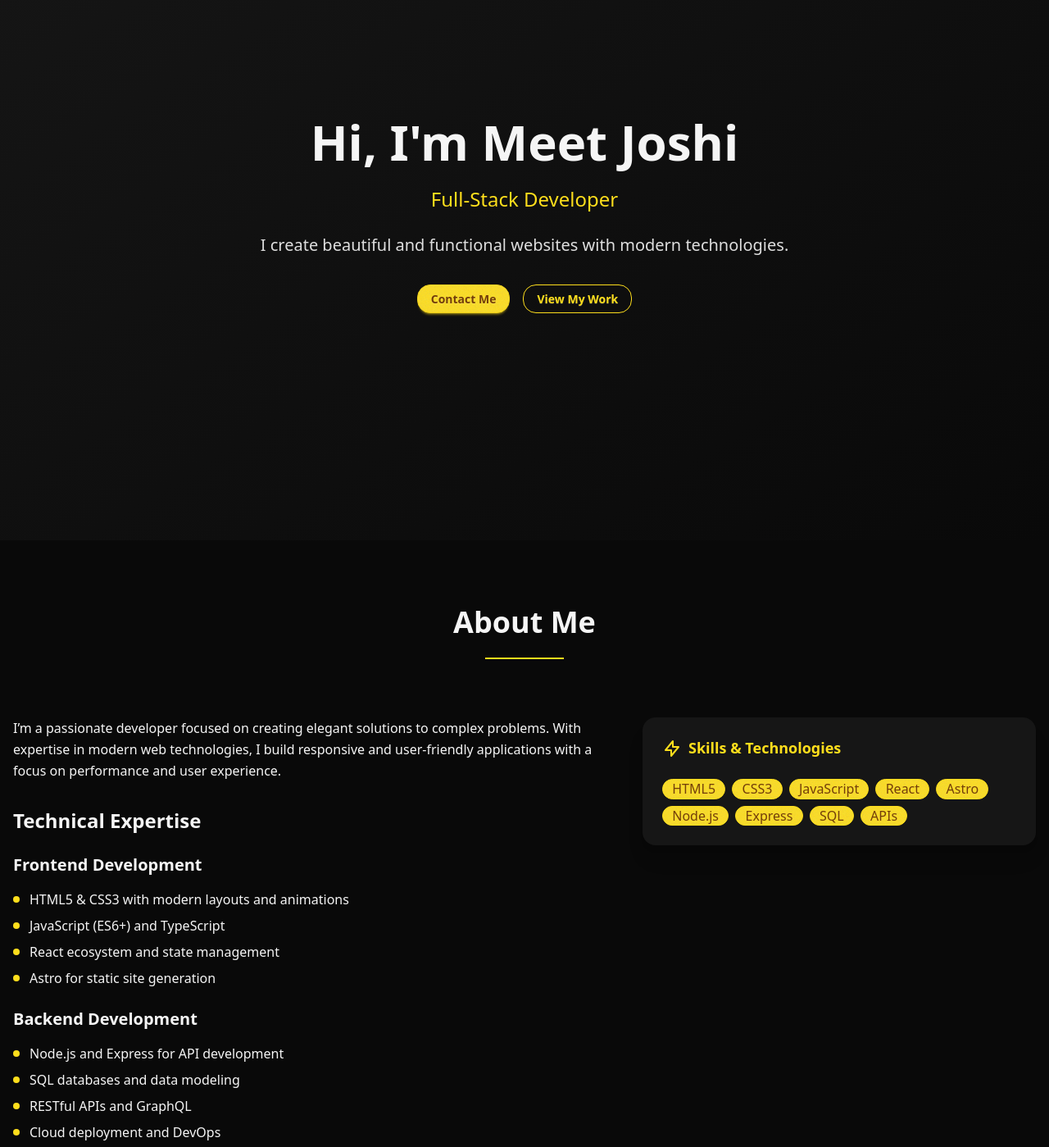
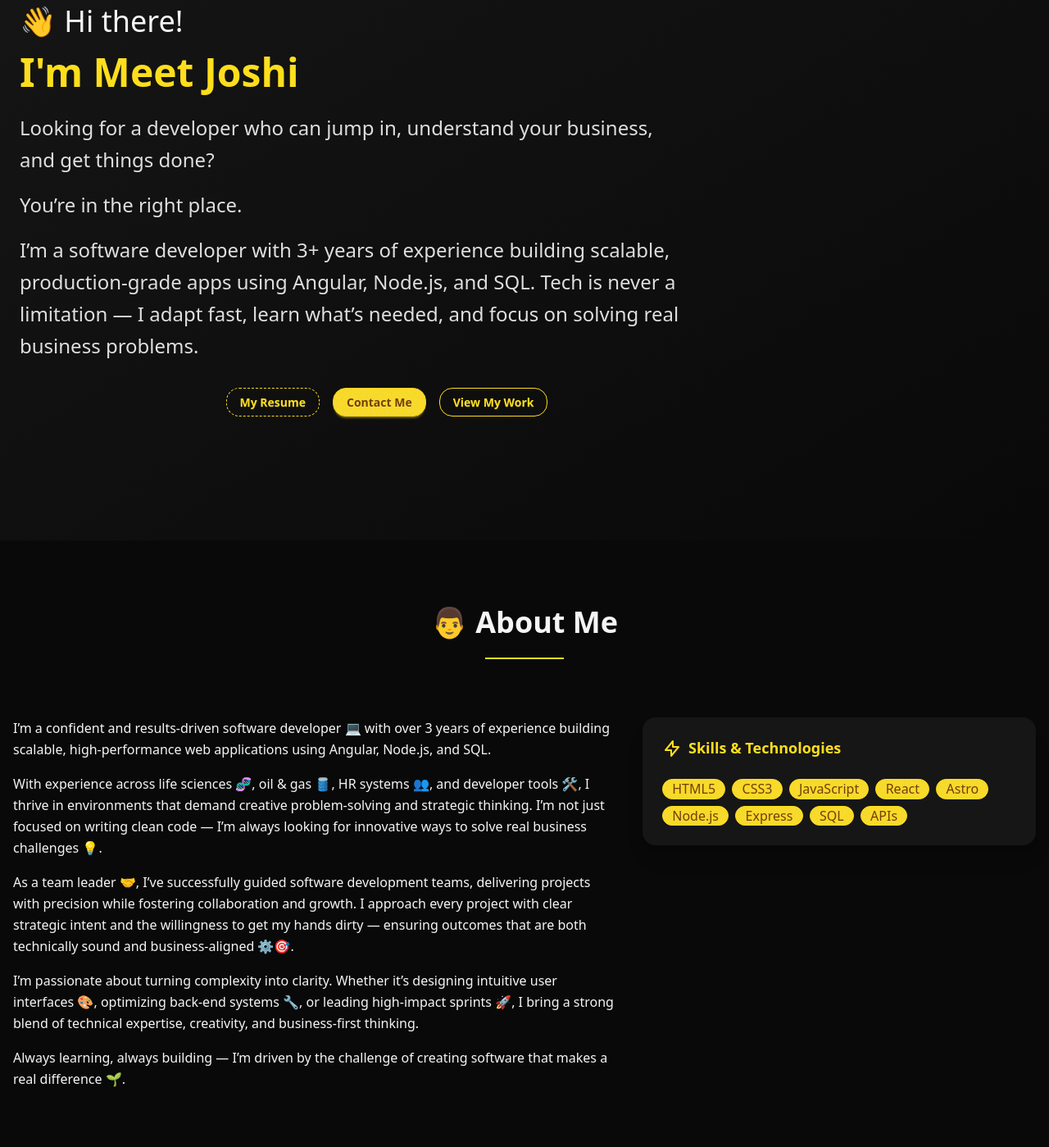
Before and after one commit to meetjoshi101/meetjoshi.info, an Astro site: page / in a window 1280 px wide. Shown: the part 141-1540 px from the top of the page at 82% size. Built offline with nearby package versions, Linux system fonts and the light colour scheme; Astro itself is replaced by a stand-in of ours.

Commit message:
update: enhance hero section and about me content with improved titles and descriptions

```diff
--- a/src/components/sections/Hero.astro
+++ b/src/components/sections/Hero.astro
@@ -6,17 +6,18 @@ const { title, subtitle } = heroContent?.data ?? { title: '', subtitle: '' };
 const { Content } = await (heroContent?.render() ?? { Content: () => null });
 ---
 
-<div class="hero min-h-screen bg-gradient-to-br from-base-200 to-transparent">
-    <div class="hero-content text-center">
-        <div class="max-w-3xl">
-            <h1 class="text-5xl md:text-6xl font-bold leading-tight mb-4">
+<div class="flex pt-36 pl-6 min-h-screen bg-gradient-to-br from-base-200 to-transparent">
+    <div class="text-start">
+        <div class="max-w-4xl">
+            <h1 class="text-4xl md:text-4xl font-medium leading-tight mb-4">
                 {title}
             </h1>
-            <p class="text-2xl text-primary mb-6">{subtitle}</p>
-            <div class="text-xl opacity-90 mb-8 prose mx-auto">
+            <p class="text-5xl text-primary mb-6 font-black">{subtitle}</p>
+            <div class="text-2xl opacity-90 mb-8 prose mx-auto">
                 <Content />
             </div>
             <div class="flex gap-4 justify-center">
+                <a href="#contact" class="btn btn-dash btn-primary">My Resume</a>
                 <a href="#contact" class="btn btn-primary">Contact Me</a>
                 <a href="#projects" class="btn btn-outline btn-primary">View My Work</a>
             </div>
--- a/src/content/site-content/about.md
+++ b/src/content/site-content/about.md
@@ -1,21 +1,14 @@
 ---
 section: "about"
-title: "About Me"
+title: "👨 About Me"
 displayOrder: 2
 ---
+I’m a confident and results-driven software developer 💻 with over 3 years of experience building scalable, high-performance web applications using Angular, Node.js, and SQL.
 
-I'm a passionate developer focused on creating elegant solutions to complex problems. With expertise in modern web technologies, I build responsive and user-friendly applications with a focus on performance and user experience.
+With experience across life sciences 🧬, oil & gas 🛢️, HR systems 👥, and developer tools 🛠️, I thrive in environments that demand creative problem-solving and strategic thinking. I’m not just focused on writing clean code — I’m always looking for innovative ways to solve real business challenges 💡.
 
-## Technical Expertise
+As a team leader 🤝, I’ve successfully guided software development teams, delivering projects with precision while fostering collaboration and growth. I approach every project with clear strategic intent and the willingness to get my hands dirty — ensuring outcomes that are both technically sound and business-aligned ⚙️🎯.
 
-### Frontend Development
-- HTML5 & CSS3 with modern layouts and animations
-- JavaScript (ES6+) and TypeScript
-- React ecosystem and state management
-- Astro for static site generation
+I’m passionate about turning complexity into clarity. Whether it’s designing intuitive user interfaces 🎨, optimizing back-end systems 🔧, or leading high-impact sprints 🚀, I bring a strong blend of technical expertise, creativity, and business-first thinking.
 
-### Backend Development
-- Node.js and Express for API development
-- SQL databases and data modeling
-- RESTful APIs and GraphQL
-- Cloud deployment and DevOps
+Always learning, always building — I’m driven by the challenge of creating software that makes a real difference 🌱.
--- a/src/content/site-content/hero.md
+++ b/src/content/site-content/hero.md
@@ -1,8 +1,15 @@
 ---
 section: "hero"
-title: "Hi, I'm Meet Joshi"
-subtitle: "Full-Stack Developer"
+title: "👋 Hi there!"
+subtitle: " I'm Meet Joshi"
 displayOrder: 1
 ---
 
-I create beautiful and functional websites with modern technologies.
+Looking for a developer who can jump in,
+understand your business, <br>
+and get things done?
+
+You’re in the right place.
+
+I’m a software developer with 3+ years of experience building scalable, production-grade apps using Angular, Node.js, and SQL.
+Tech is never a limitation — I adapt fast, learn what’s needed, and focus on solving real business problems.
```
